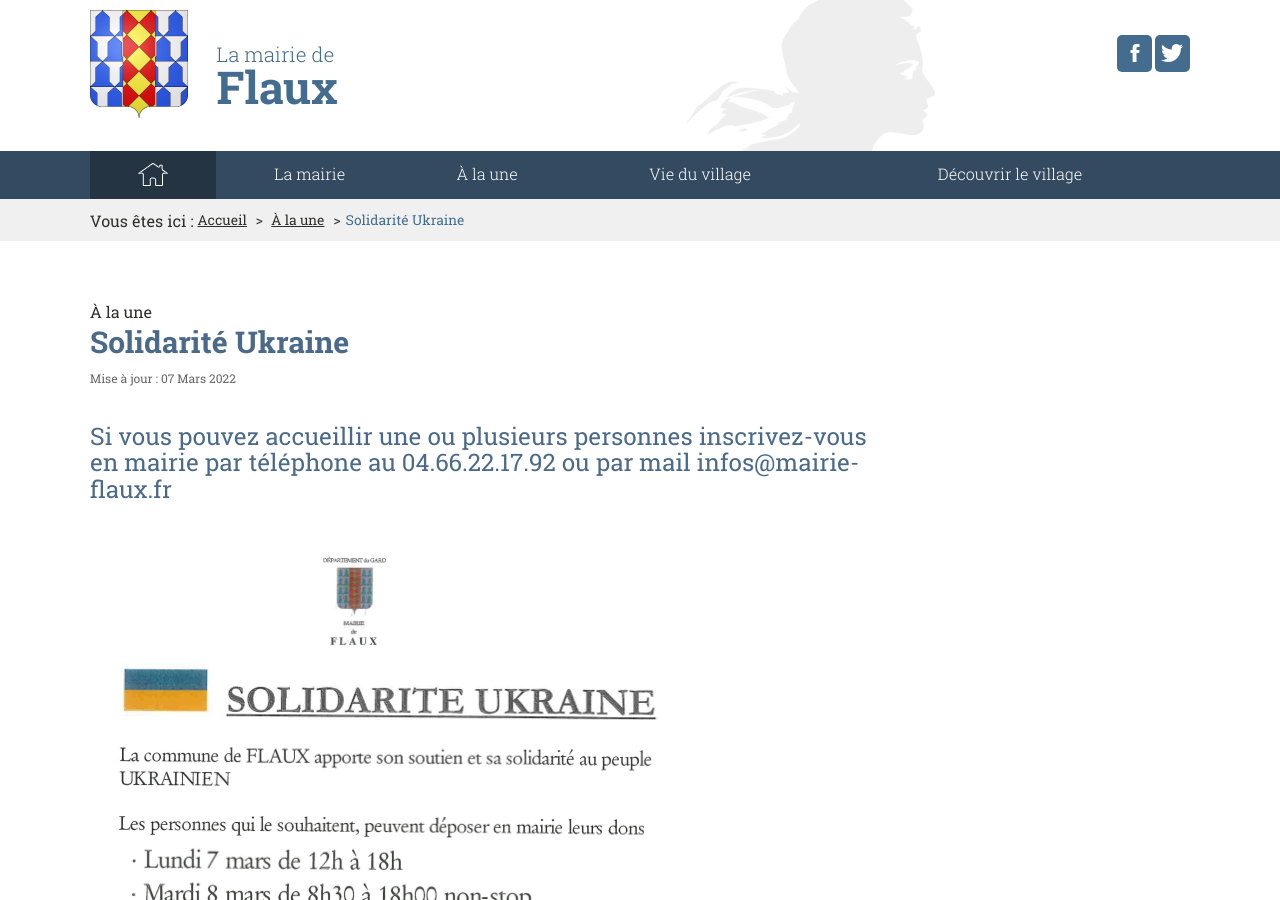
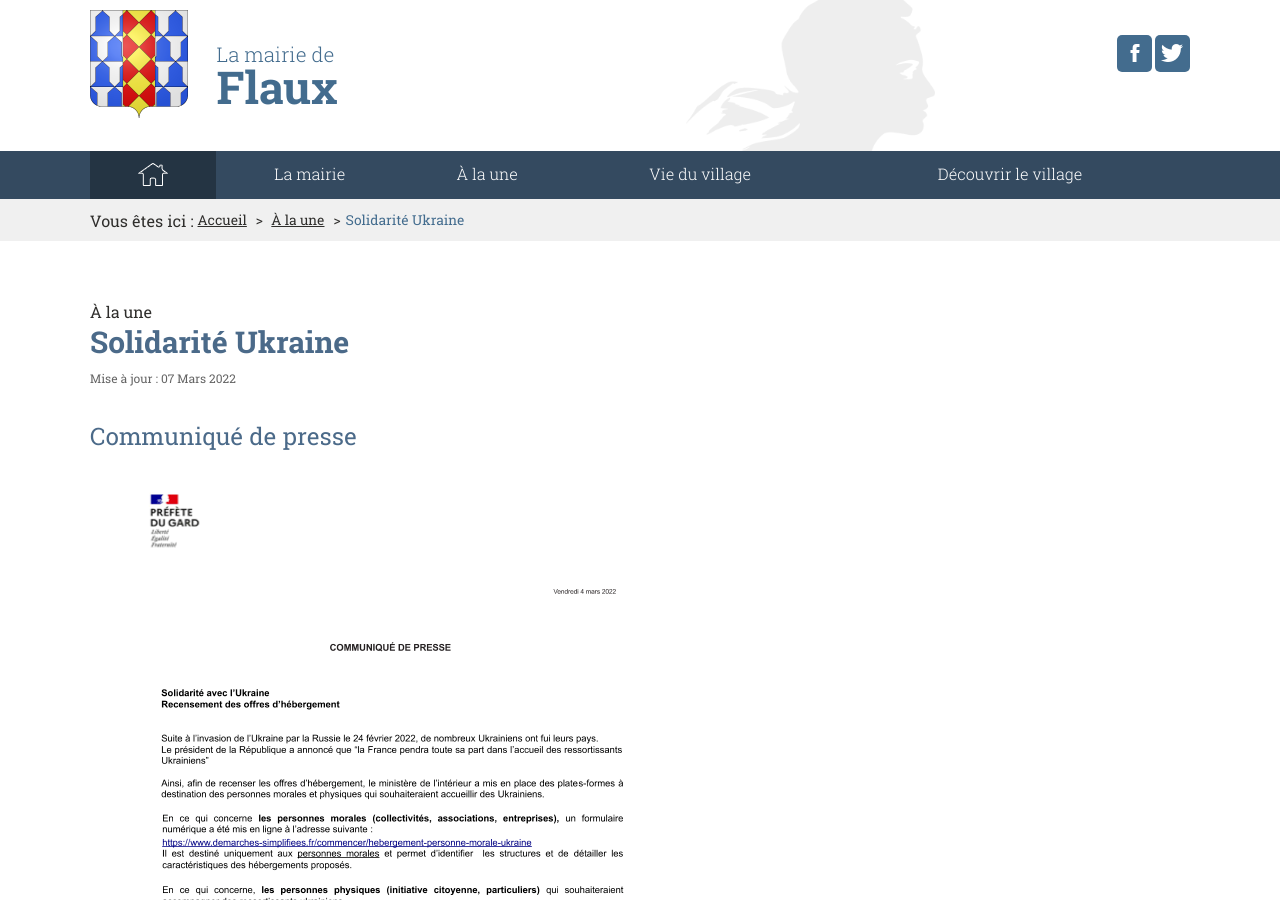
Before and after one commit to Flaux-Village/flaux-village.github.io, a Jekyll site: the page built from _actualites/solidariteukraine.md, in a window 1280 px wide and 900 px high. Built offline with Jekyll 4.4.1, drawn with Linux system fonts in a browser that asks for light colours.

Commit message:
Update solidariteukraine.md

```diff
--- a/_actualites/solidariteukraine.md
+++ b/_actualites/solidariteukraine.md
@@ -11,6 +11,10 @@ date: 2022-03-07
 introduction:
 ---
 
+# Communiqué de presse
+
+![Solidarité Ukraine](/assets/flyer/UKRAINE.png){:class="img-responsive"}
+
 # Si vous pouvez accueillir une ou plusieurs personnes inscrivez-vous en mairie par téléphone au 04.66.22.17.92 ou par mail infos@mairie-flaux.fr
 
 ![Solidarité Ukraine](/assets/flyer/MAIRIE DE FLAUX_ukrainesolidarite.png){:class="img-responsive"}
```
